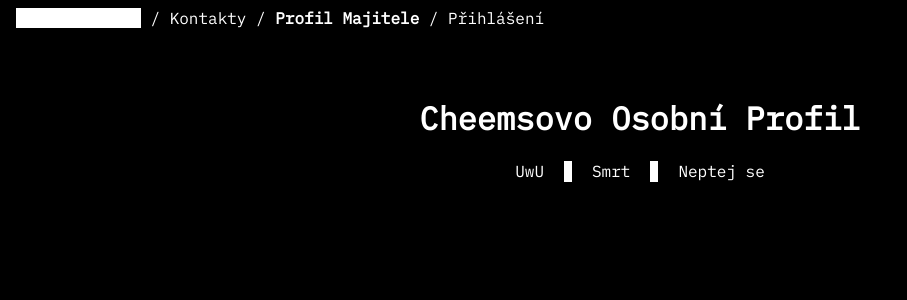
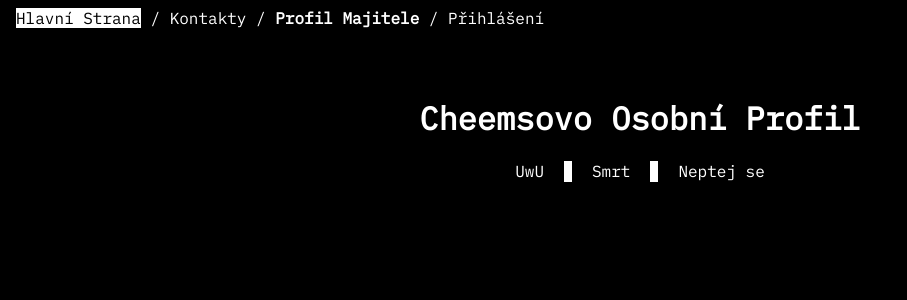
Before and after one commit to x10102/cracktek-site, a PHP site: page /personal.php in a window 1280 px wide, with the pointer over the restyled element. Shown: the top 300 px of the page, without its empty margins (0-907 px from the left). Run offline with PHP 8.4, Linux system fonts and the light colour scheme.

Commit message:
Fix link hover animation

```diff
--- a/styles/style.css
+++ b/styles/style.css
@@ -47,7 +47,7 @@ a {
 }
 
 a:hover {
-    color: black;
+    color: black !important;
     background: white;
 }
 
```
